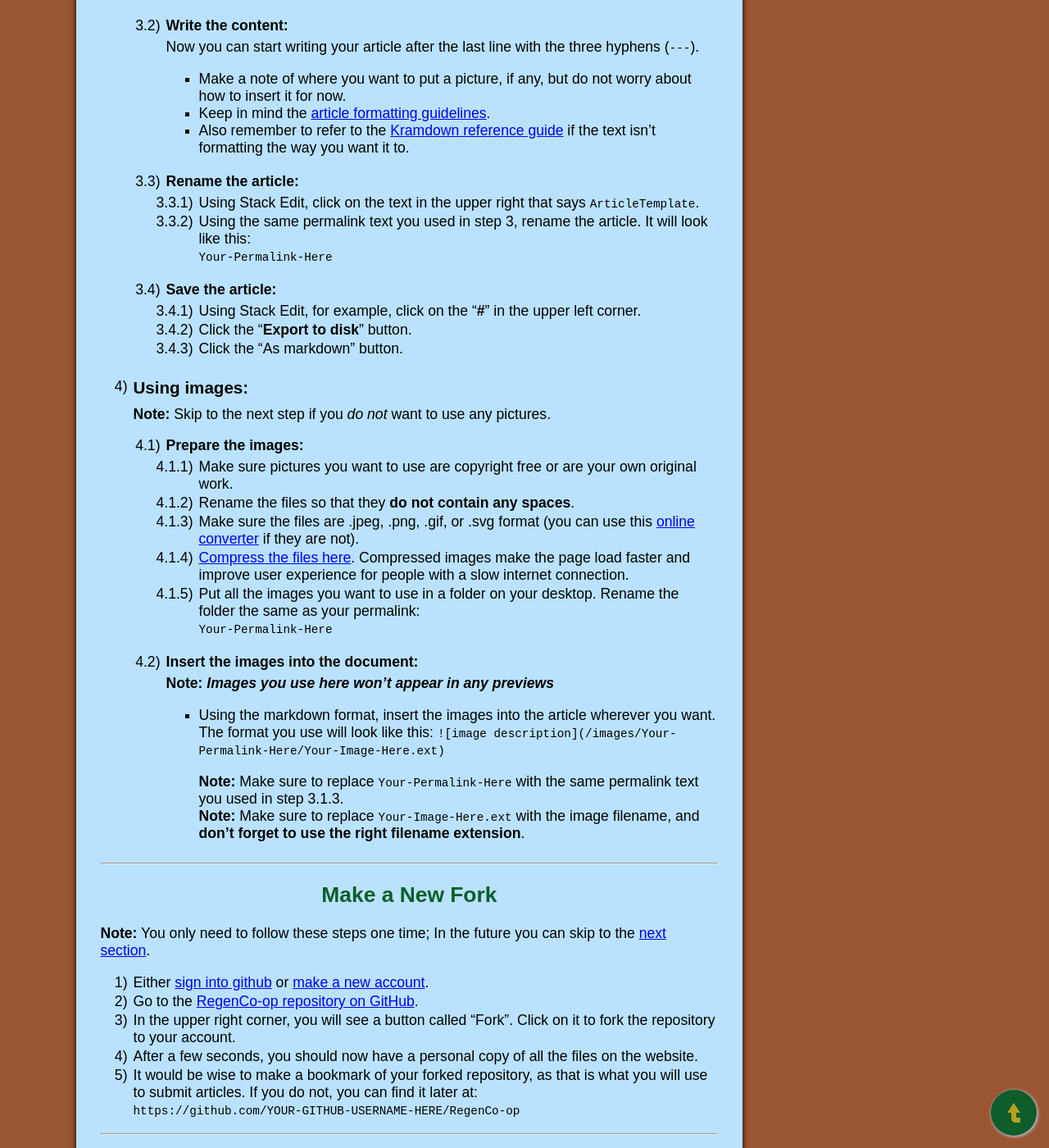
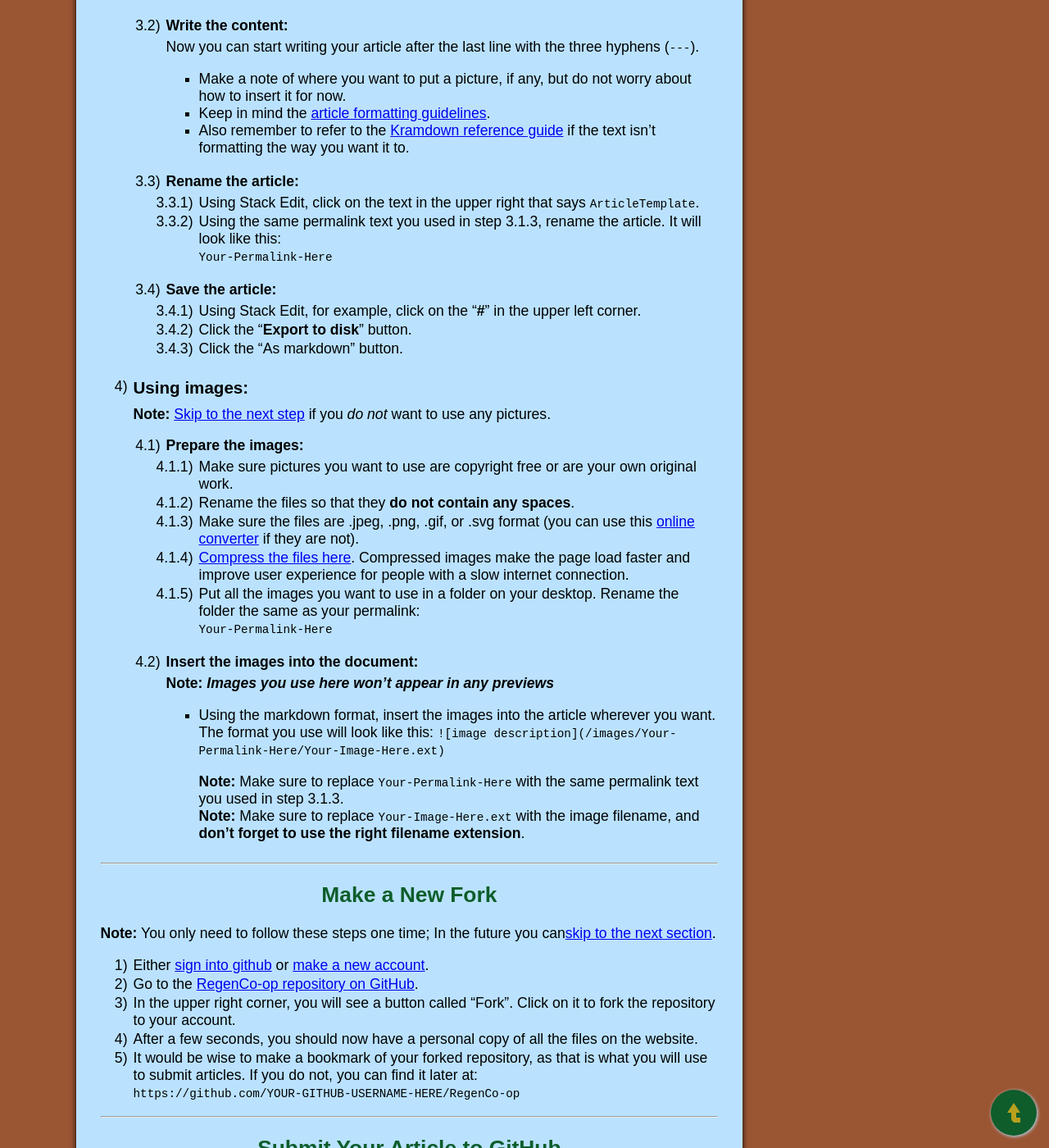
Before and after one commit to joshhennen/RegenCo-op, a Jekyll site: the page built from docs/_info/How-to-Write-a-New-Article.md, in a window 1280 px wide and 1400 px high, scrolled down 1078 px. Shown: the whole window at 82% size. Built offline with Jekyll 4.4.1, drawn with Linux system fonts in a browser that asks for light colours; some of the changed text lies outside the part shown.

Commit message:
Be more explicit about steps

```diff
--- a/docs/_info/How-to-Write-a-New-Article.md
+++ b/docs/_info/How-to-Write-a-New-Article.md
@@ -49,7 +49,7 @@ Before you start writing the article, it is recommended that you read the [artic
    3. #### Rename the article:
 
       1. Using Stack Edit, click on the text in the upper right that says `ArticleTemplate`.
-      2. Using the same permalink text you used in step 3, rename the article. It will look like this:
+      2. Using the same permalink text you used in step 3.1.3, rename the article. It will look like this:
       `Your-Permalink-Here`
 
    4. #### Save the article:
@@ -59,7 +59,7 @@ Before you start writing the article, it is recommended that you read the [artic
       3. Click the "As markdown" button.
 
 4. ### Using images:
-   **Note:** Skip to the next step if you _do not_ want to use any pictures.
+   **Note:** [Skip to the next step](#make-a-new-fork) if you _do not_ want to use any pictures.
 
    1. #### Prepare the images:
 
@@ -83,7 +83,7 @@ Before you start writing the article, it is recommended that you read the [artic
 ## Make a New Fork
 {: .center .dark .teal}
 
-**Note:** You only need to follow these steps one time; In the future you can skip to the [next section](#submit-your-article-to-github).
+**Note:** You only need to follow these steps one time; In the future you can[skip to the next section](#submit-your-article-to-github).
 
 1. Either [sign into github](https://github.com/login) or [make a new account](https://github.com/join).
 2. Go to the [RegenCo-op repository on GitHub](https://github.com/RegenCo-op/RegenCo-op).
@@ -140,7 +140,7 @@ By now you should have your article written and named: `Your-Permalink-Here.md`
 
    2. #### Upload the images folder:
 
-      **_Note:_** Skip to the next step if you had no images.
+      **_Note:_** [Skip to the next step](#upload-the-article-file) if you had no images.
       **_Note:_** Make sure your branch is on the one you created earlier. There should be a button that says "Branch: **Your-Permalink-Here**". If it does not say that, click it and change it.
 
       1. Open the "**docs**" folder.
```
Also changed, not shown: other parts of docs/_info/How-to-Write-a-New-Article.md (+1 -1 lines).
